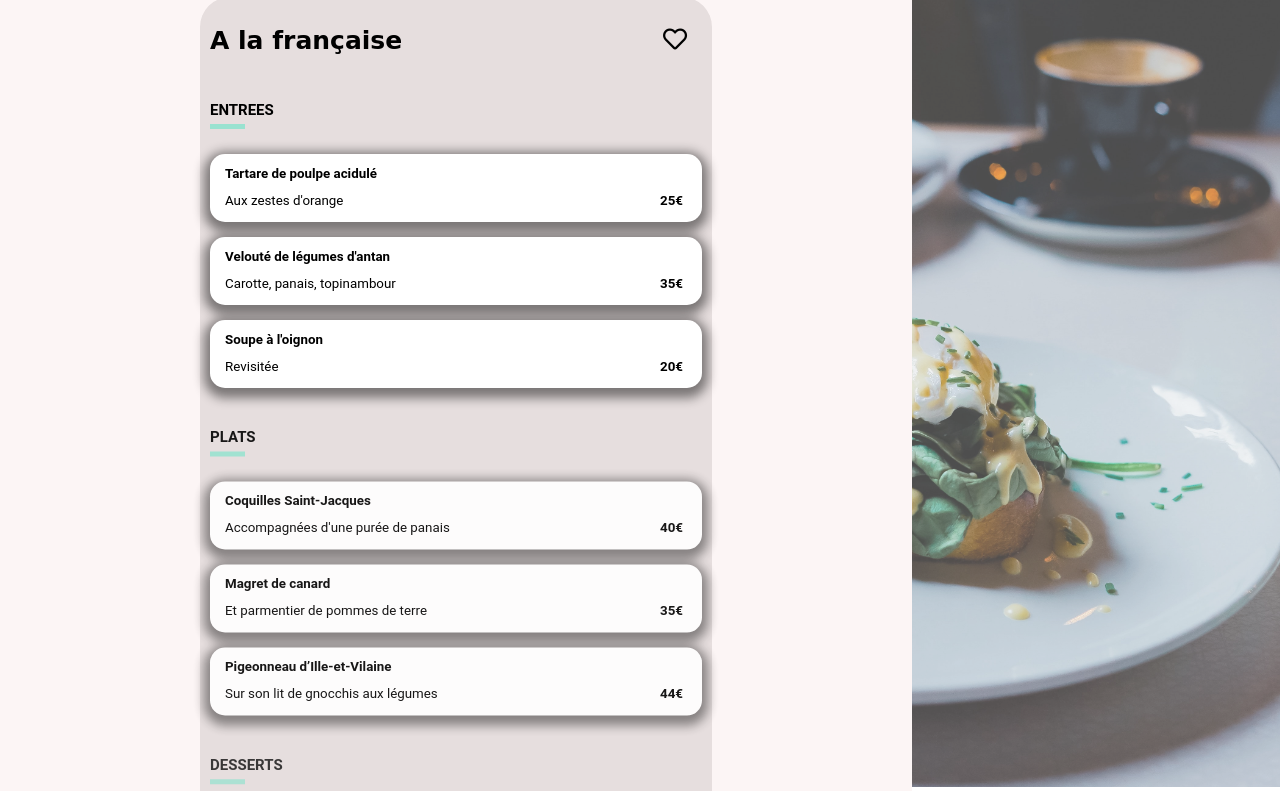
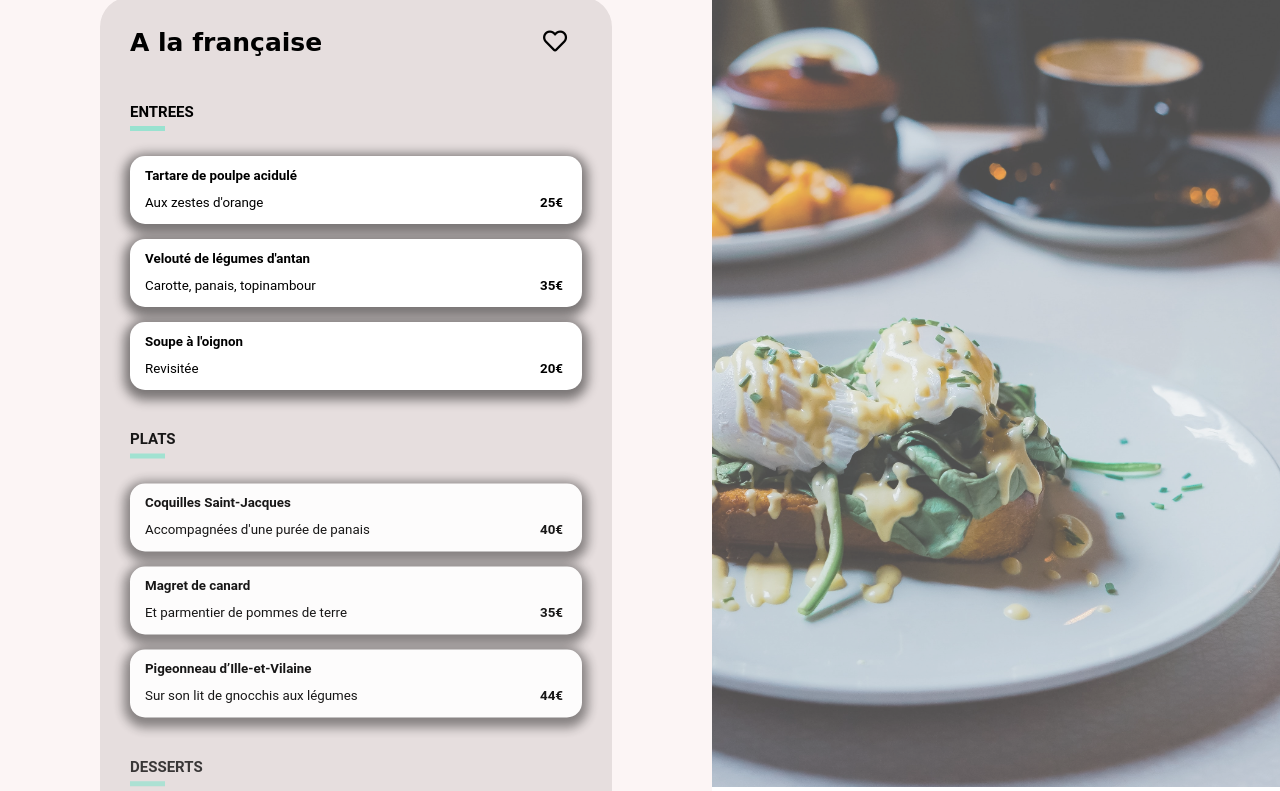
Before and after one commit to ana2854/AnaNasta_3_22042021, a website: page a-la-francaise.html in a window 1280 px wide. Shown: the part 63-854 px from the top of the page. Drawn offline with Linux system fonts and the light colour scheme; a web font is replaced by a local one.

Commit message:
padding sur menus

```diff
--- a/sass/layout/_headerM.scss
+++ b/sass/layout/_headerM.scss
@@ -45,11 +45,7 @@
             filter: opacity(70%);
 
         }
-
-
     }
-
-
 
 
 
--- a/sass/pages/_containerMenus.scss
+++ b/sass/pages/_containerMenus.scss
@@ -9,13 +9,16 @@ flex-direction: column;
 justify-content: space-around;
 
 padding: 8px 10px 70px 10px;
+@include ecran-large {
+    padding: 10px 30px 70px 30px;
+}
 
 }
 
 .large-screen {
 
 @include ecran-large {
-    padding: 10px 200px 70px 200px;
+    padding: 10px 100px 70px 100px;
 
     width: 40%;
     position: absolute;
```
Also changed, not shown: public/main.css, 1 other file.
